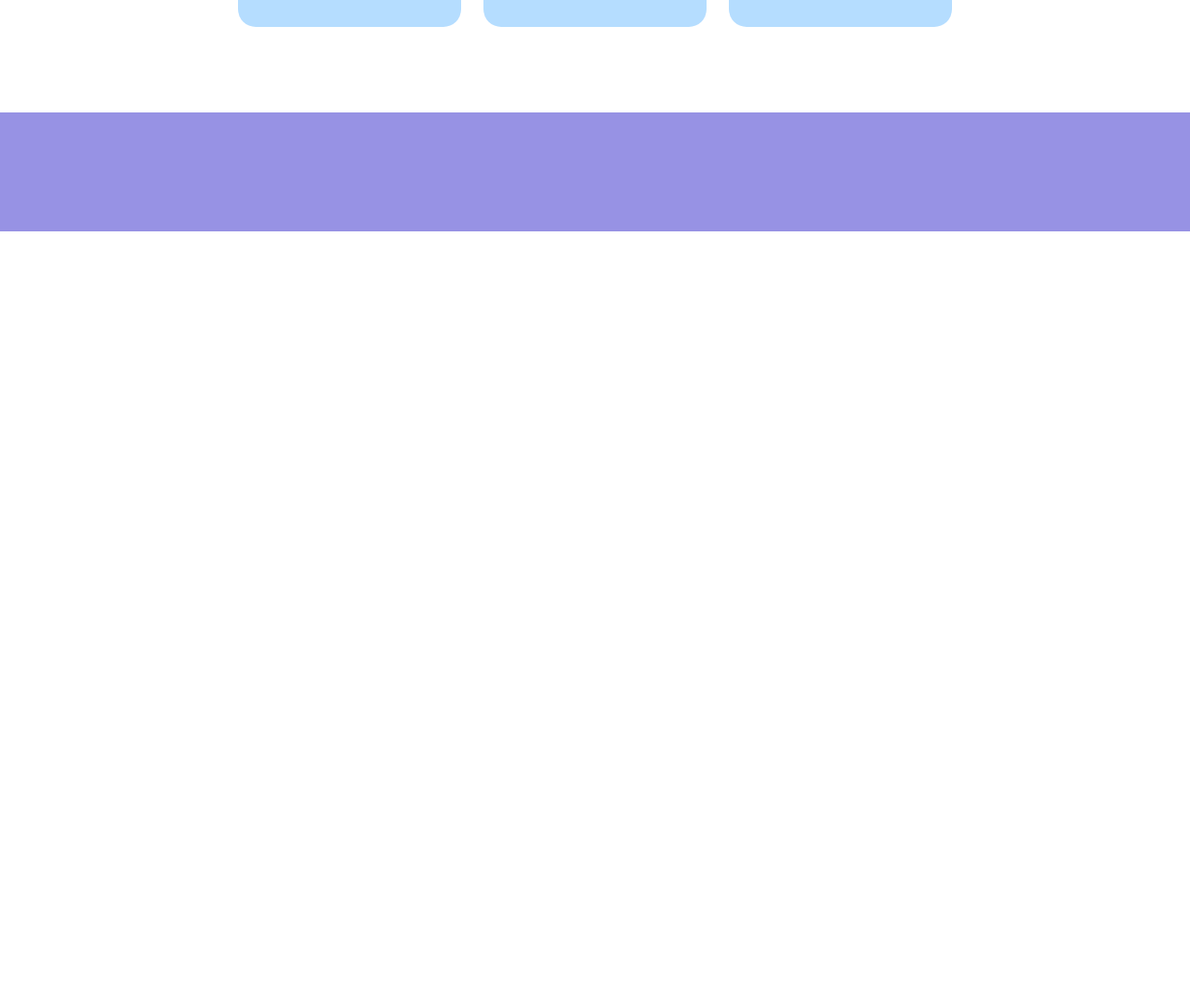
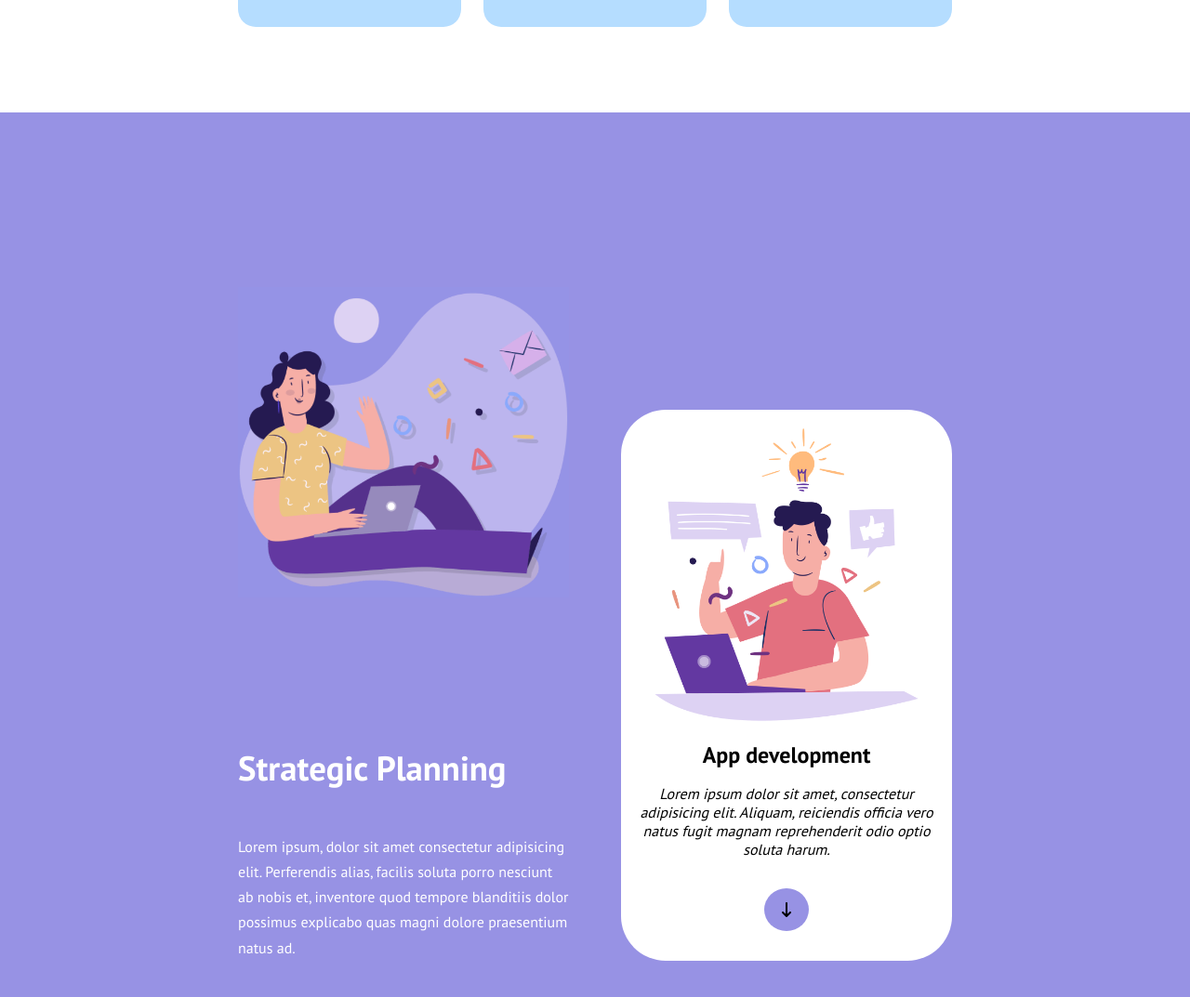
Before and after one commit to cioby09/htmlcss-responsive-layout, a plain HTML site: page index.html in a window 1280 px wide. Shown: the part 1112-2185 px from the top of the page at 93% size. Before the commit the page ends 1361 px from the top, so only its background shows below. Drawn offline with Linux system fonts and the light colour scheme.

Commit message:
Add: section 2 cards content

```diff
--- a/css/responsive.css
+++ b/css/responsive.css
@@ -52,7 +52,24 @@
 
     /* Section 2 */
     .section-2 .col {
-        width: 50%;
+        width: calc(50% - 1rem);
+    }
+
+    .section-2 .card-1 {
+        flex-direction: column;
+        justify-content: end;
+    }
+
+    .section-2 .row {
+        gap: 2rem;
+    }
+
+    .section-2 .card-1 img {
+        margin-bottom: 5rem;
+    }
+
+    .section-2 .col:last-child {
+        padding-top: 15rem;
     }
     /* /Section 2 */
 }
--- a/css/style.css
+++ b/css/style.css
@@ -47,12 +47,12 @@ ul {
     flex-wrap: wrap;
 }
 
-.card {
+[class^="card"] {
     border-radius: 1.2rem;
     height: 100%;
 }
 
-.card-icon {
+.icon-card {
     color: var(--blue);
     font-size: 5rem;
 }
@@ -94,7 +94,7 @@ header .container {
     padding: 3rem 1.25rem 5rem;
 }
 
-.section-1 .card {
+.section-1 [class^="card"] {
     background-color: var(--lightblue);
     font-weight: 700;
     padding: 2rem 2rem;
@@ -104,7 +104,7 @@ header .container {
     text-align: center;
 }
 
-.section-1 .big-card {
+.section-1 .card-1 {
     text-align: left;
     padding-bottom: 0;
 }
@@ -114,11 +114,11 @@ header .container {
     padding: 0.75rem;
 }
 
-.card-title {
+.section-1 .title-card {
     color: var(--blue);
 }
 
-.card p {
+.section-1 [class^="card"] p {
     color: var(--lightgrey);
     line-height: 1.7rem;
 }
@@ -146,6 +146,47 @@ header .container {
     padding: 5rem 1.25rem 3rem;
 }
 
-.section-2 .card {
+.section-2 .col {
+    padding: 0.75rem;
+}
+
+.section-2 .card-1 {
+    background-color: transparent;
+    color: var(--white);
+    flex-wrap: wrap;
+    gap: 3rem;
+}
+
+.section-2 .card-1 img {
+    padding-bottom: 2rem;
+}
+
+.section-2 .card-1 .title-card {
+    font-size: 2.3rem;
+}
+
+.section-2 .card-1 p {
+    color: var(--white);
+    line-height: 1.7rem;
+}
+
+.section-2 .card-2 {
     background-color: var(--white);
+    border-radius: 3rem;
+    padding: 1rem;
+    text-align: center;
+    flex-wrap: wrap;
+    gap: 1rem;
+    justify-content: center;
 }
+
+.section-2 .card-2 p {
+    font-style: italic;
+}
+
+.section-2 .card-2 i {
+    background-color: var(--violet);
+    padding: 15px 18px;
+    border-radius: 50%;
+    margin: 1rem 0;
+}
--- a/index.html
+++ b/index.html
@@ -59,8 +59,8 @@
                 <div class="row">
                     <div class="col">
                         <!-- Card 1 -->
-                        <div class="card big-card flex">
-                            <h2 class="card-title">Get a demo application</h2>
+                        <div class="card-1 flex">
+                            <h2 class="title-card">Get a demo application</h2>
                             <p>Lorem ipsum dolor sit amet consectetur adipisicing elit. Eligendi excepturi laboriosam maiores tempora enim odio dolores voluptate doloribus magnam explicabo!</p>
                             <a href="">
                                 <div class="button">
@@ -75,36 +75,36 @@
 
                     <div class="col">
                         <!-- Card 2 -->
-                        <div class="card flex">
-                            <i class="card-icon fa-solid fa-file-code"></i>
-                            <h2 class="card-title">Clean Code</h2>
+                        <div class="card-2 flex">
+                            <i class="icon-card fa-solid fa-file-code"></i>
+                            <h2 class="title-card">Clean Code</h2>
                             <p>Lorem ipsum dolor sit amet consectetur adipisicing elit. Eligendi excepturi laboriosam maiores tempora enim odio dolores voluptate doloribus magnam explicabo!</p>
                         </div>
                         <!-- Card 2 -->
                     </div>
                     <div class="col">
                         <!-- Card 3 -->
-                        <div class="card flex">
-                            <i class="card-icon fa-solid fa-compass-drafting"></i>
-                            <h2 class="card-title">Web Design</h2>
+                        <div class="card-3 flex">
+                            <i class="icon-card fa-solid fa-compass-drafting"></i>
+                            <h2 class="title-card">Web Design</h2>
                             <p>Lorem ipsum dolor sit amet consectetur adipisicing elit. Eligendi excepturi laboriosam maiores tempora enim odio dolores voluptate doloribus magnam explicabo!</p>
                         </div>
                         <!-- Card 3 -->
                     </div>
                     <div class="col">
                         <!-- Card 4 -->
-                        <div class="card flex">
-                            <i class="card-icon fa-solid fa-laptop-code"></i>
-                            <h2 class="card-title">Development</h2>
+                        <div class="card-4 flex">
+                            <i class="icon-card fa-solid fa-laptop-code"></i>
+                            <h2 class="title-card">Development</h2>
                             <p>Lorem ipsum dolor sit amet consectetur adipisicing elit. Eligendi excepturi laboriosam maiores tempora enim odio dolores voluptate doloribus magnam explicabo!</p>
                         </div>
                         <!-- Card 4 -->
                     </div>
                     <div class="col">
                         <!-- Card 5 -->
-                        <div class="card flex">
-                            <i class="card-icon fa-solid fa-bullhorn"></i>
-                            <h2 class="card-title">Branding</h2>
+                        <div class="card-5 flex">
+                            <i class="icon-card fa-solid fa-bullhorn"></i>
+                            <h2 class="title-card">Branding</h2>
                             <p>Lorem ipsum dolor sit amet consectetur adipisicing elit. Eligendi excepturi laboriosam maiores tempora enim odio dolores voluptate doloribus magnam explicabo!</p>
                         </div>
                         <!-- Card 5 -->
@@ -119,10 +119,21 @@
             <div class="container">
                 <div class="row">
                     <div class="col">
-                        <div class="card"></div>
+                        <div class="card-1 flex">
+                            <img src="img/planning1.png" alt="Planning 1">
+                            <h2 class="title-card">Strategic Planning</h2>
+                            <p>Lorem ipsum, dolor sit amet consectetur adipisicing elit. Perferendis alias, facilis soluta porro nesciunt ab nobis et, inventore quod tempore blanditiis dolor possimus explicabo quas magni dolore praesentium natus ad.</p>
+                        </div>
                     </div>
                     <div class="col">
-                        <div class="card"></div>
+                        <div class="card-2 flex">
+                            <img src="img/planning2.png" alt="Planning 2">
+                            <h2 class="title-card">App development</h2>
+                            <p>Lorem ipsum dolor sit amet, consectetur adipisicing elit. Aliquam, reiciendis officia vero natus fugit magnam reprehenderit odio optio soluta harum.</p>
+                            <a href="">
+                                <i class="fa-solid fa-arrow-down-long"></i>
+                            </a>
+                        </div>
                     </div>
                 </div>
             </div>
```
